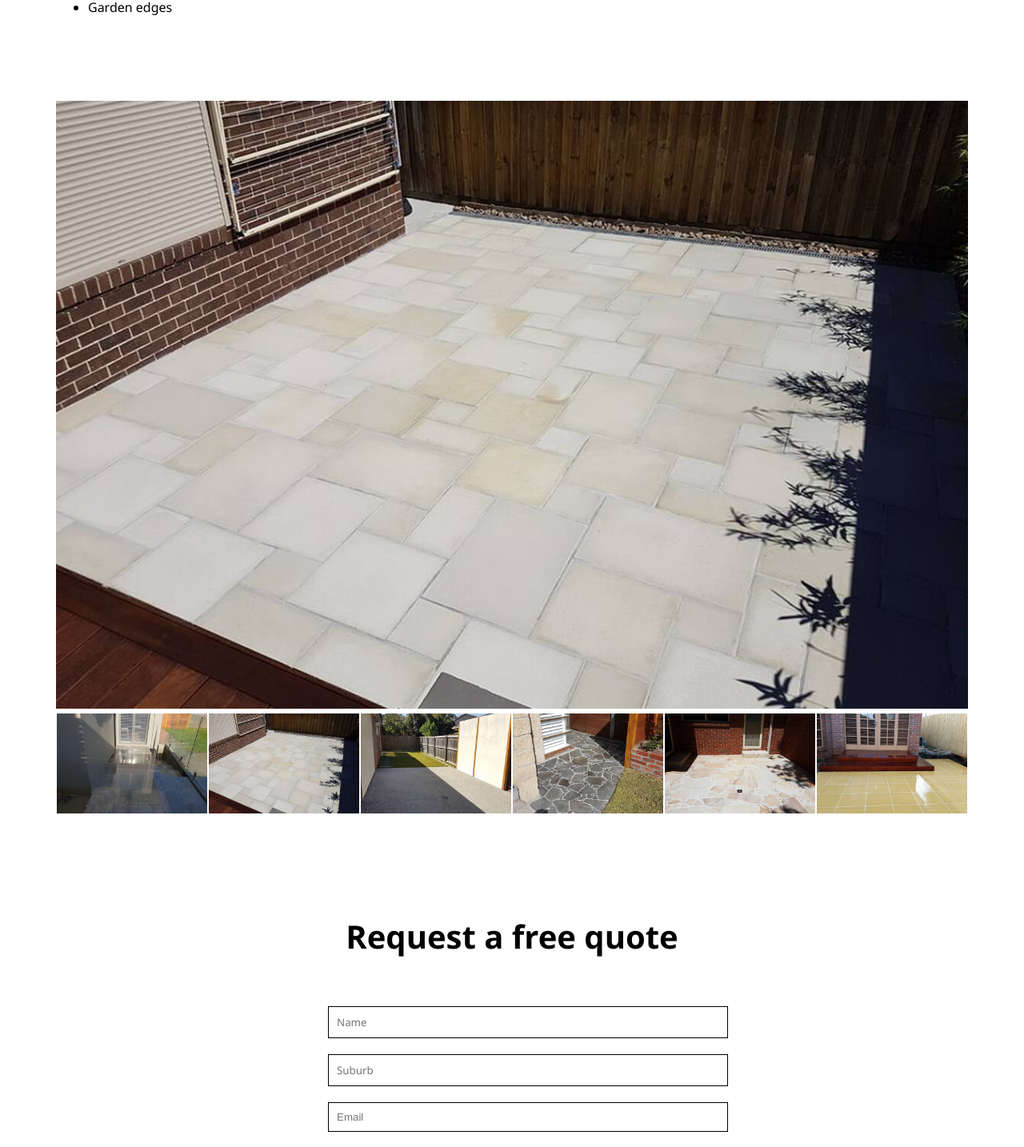
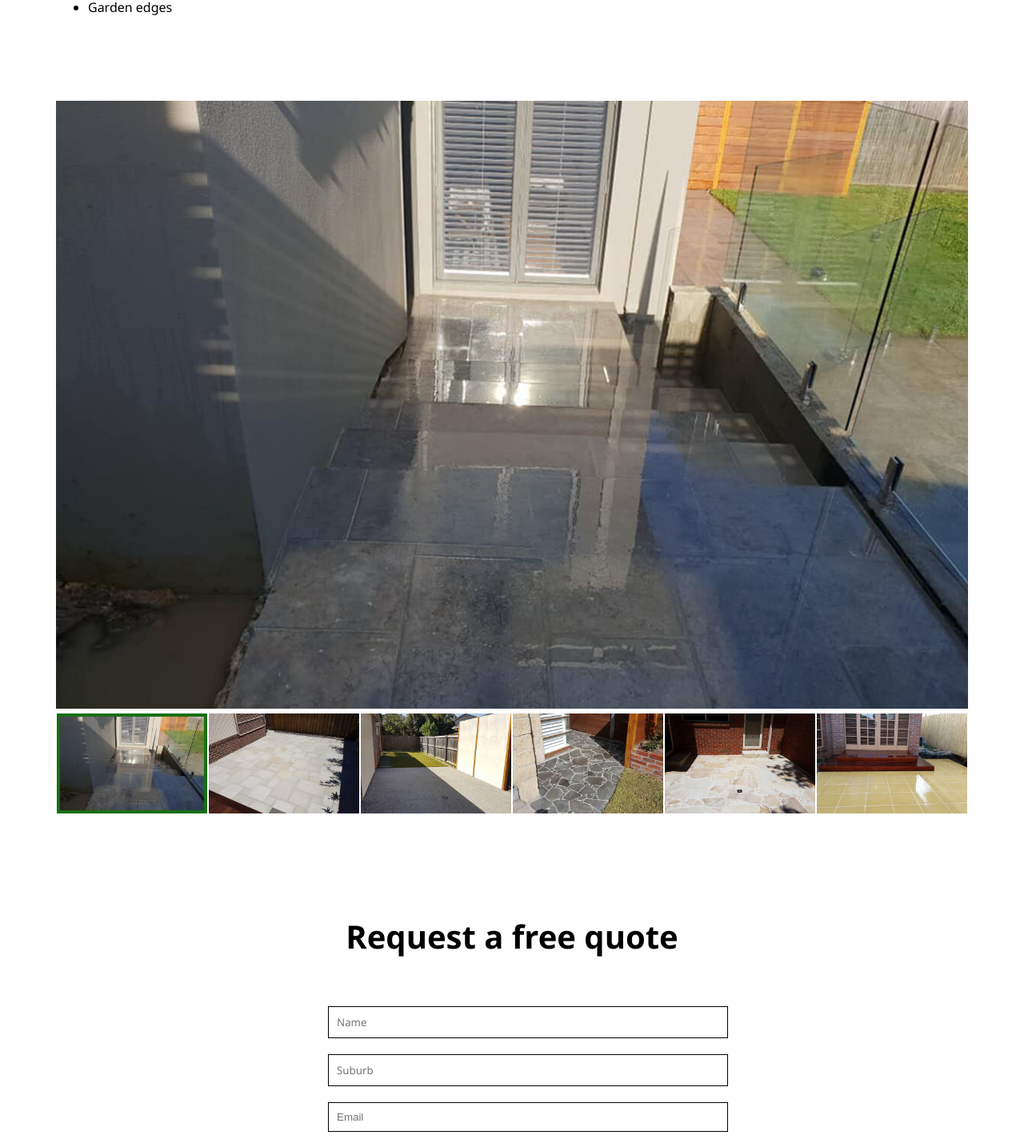
Before and after one commit to robFraser1111/wlc-landscapes, a Next.js app: page /paving in a window 1280 px wide. Shown: the part 859-2293 px from the top of the page at 80% size. Built offline with nearby package versions, Linux system fonts and the light colour scheme.

Commit message:
Added green border to selected thumbnail

```diff
--- a/components/gallery.js
+++ b/components/gallery.js
@@ -7,7 +7,7 @@ import styles from "../styles/Gallery.module.css";
 export default function Gallery(props) {
 
     // onClick method changes the main image to the thumbnail clicked
-    let [main, setImage] = useState(props.images[1]);
+    let [main, setImage] = useState(props.images[0]);
 
     return (
         <section className={styles.gallery}>
@@ -19,7 +19,7 @@ export default function Gallery(props) {
             <div className={styles.thumbnails}>
                 {props.images.map((image) => (
                     <div className={styles.thumbnail} key={props.images[image]} onClick={() => setImage(image)}>
-                        <Image src={image} alt={image.src}/>
+                        <Image className={(main === image)? styles.highlight : ""} src={image} alt={image.src}/>
                     </div>
                 ))}
             </div>
--- a/styles/Gallery.module.css
+++ b/styles/Gallery.module.css
@@ -20,3 +20,7 @@
   width: 100%;
   height: auto;
 }
+
+.highlight {
+  border: 4px solid var(--green)!important;
+}
--- a/styles/globals.css
+++ b/styles/globals.css
@@ -78,7 +78,7 @@ section {
 }
 
 header {
-  background: green;
+  background: var(--green);
 }
 
 header section {
```
